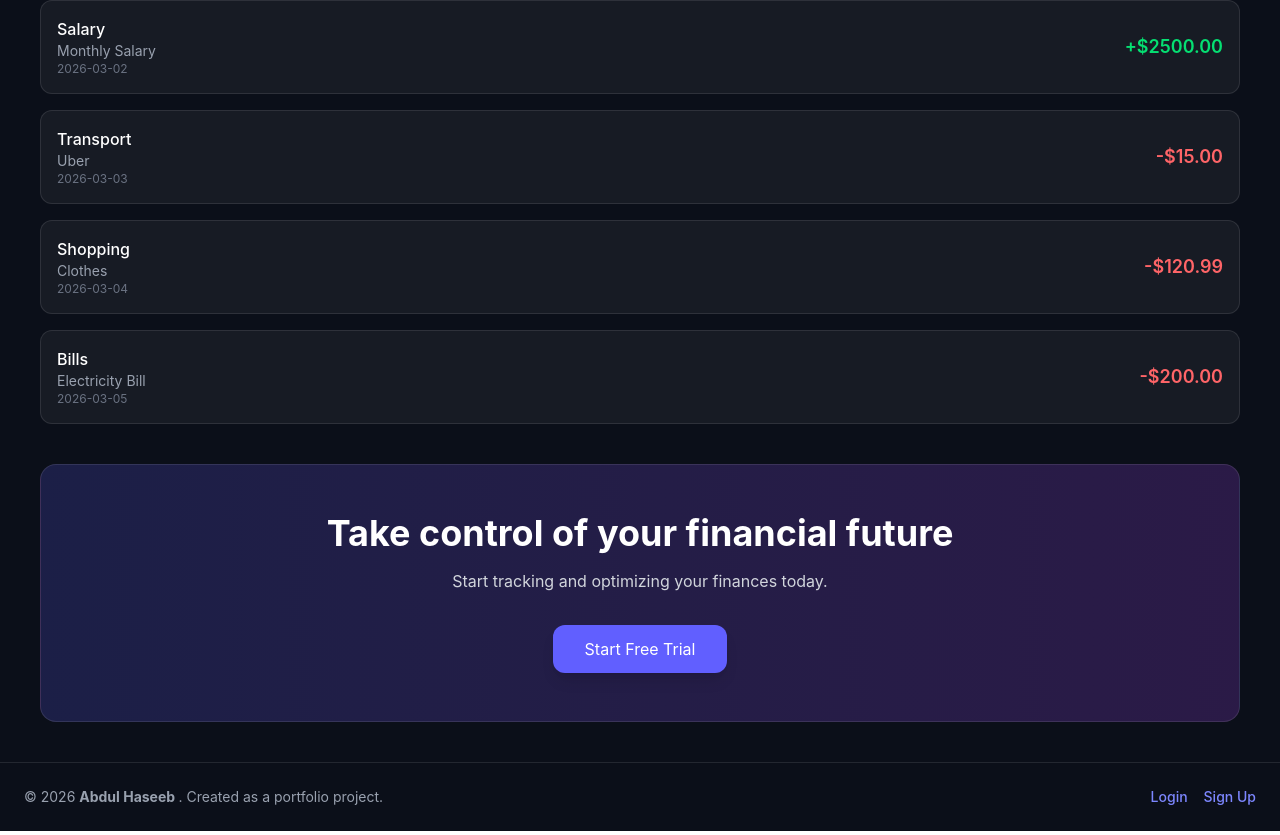
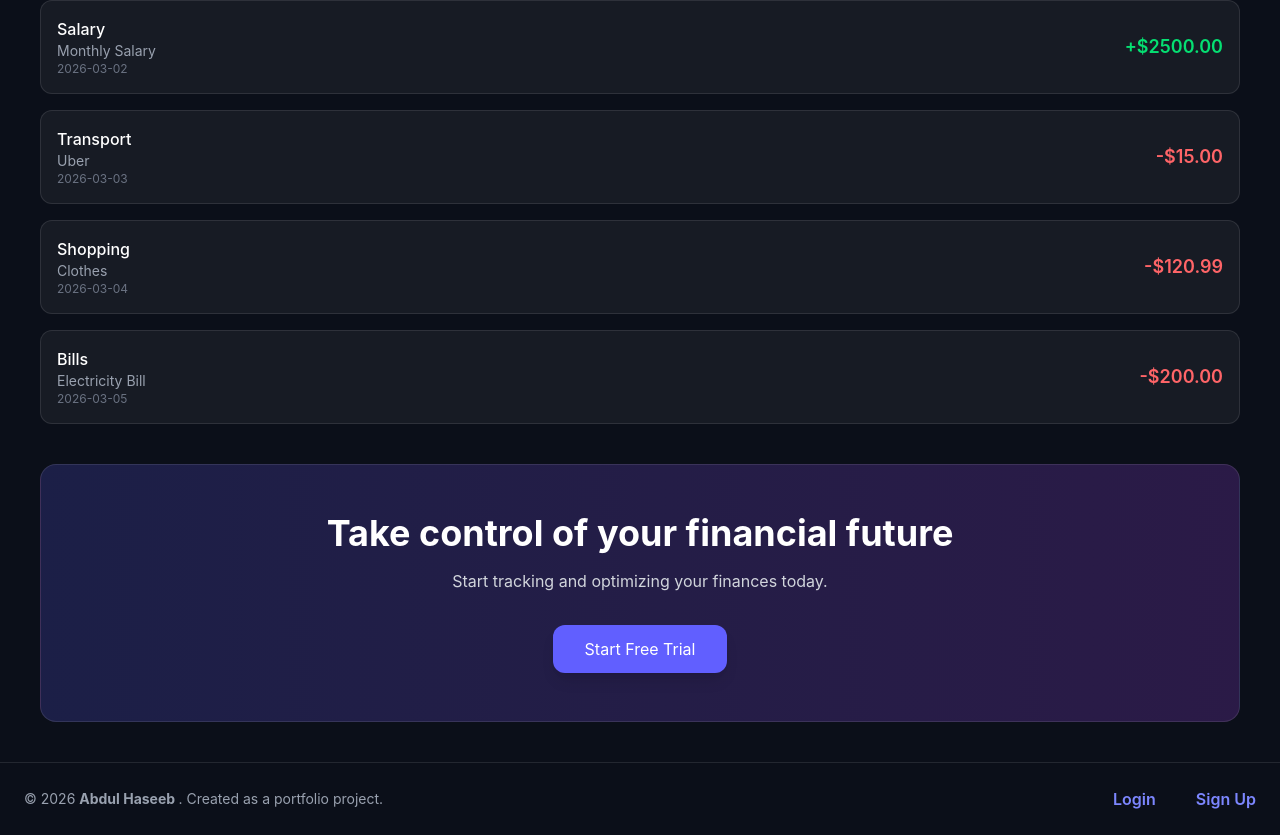
Before and after one commit to abdulhaseeb0666/finance-management, a Next.js app: page / in a window 1280 px wide. Shown: the part 1444-2279 px from the top of the page. Built offline with nearby package versions, Linux system fonts and the light colour scheme.

Commit message:
On branch master Your branch is up to date with 'origin/master'.
Changes to be committed:
	modified:   app/components/Footer.tsx

```diff
--- a/app/components/Footer.tsx
+++ b/app/components/Footer.tsx
@@ -9,16 +9,16 @@ const Footer = () => {
             </p>
 
             {/* Right: Links */}
-            <div className="flex gap-4">
+            <div className="flex gap-10">
             <a
                 href="/login"
-                className="text-indigo-400 hover:text-indigo-500 text-sm font-medium transition"
+                className="text-indigo-400 hover:text-indigo-500 text-md font-semibold transition"
             >
                 Login
             </a>
             <a
                 href="/signup"
-                className="text-indigo-400 hover:text-indigo-500 text-sm font-medium transition"
+                className="text-indigo-400 hover:text-indigo-500 text-md font-semibold transition"
             >
                 Sign Up
             </a>
```
